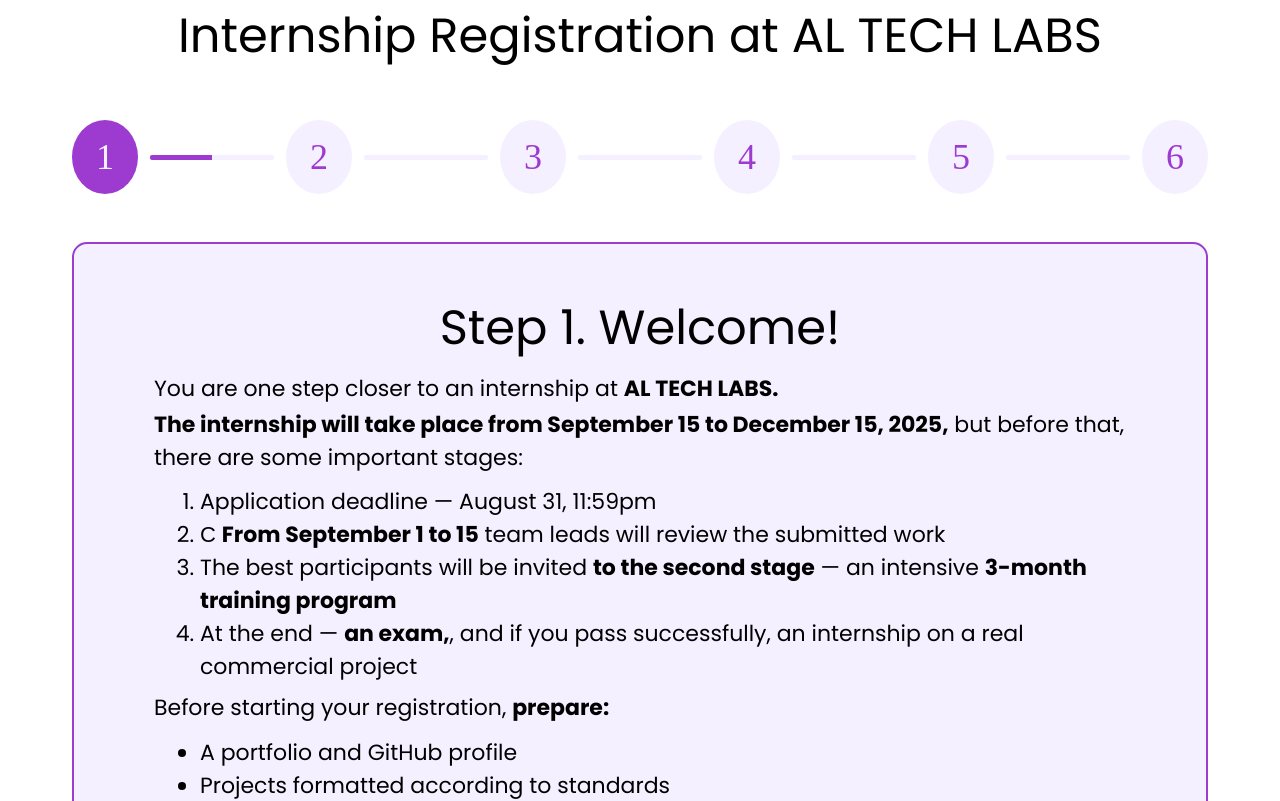
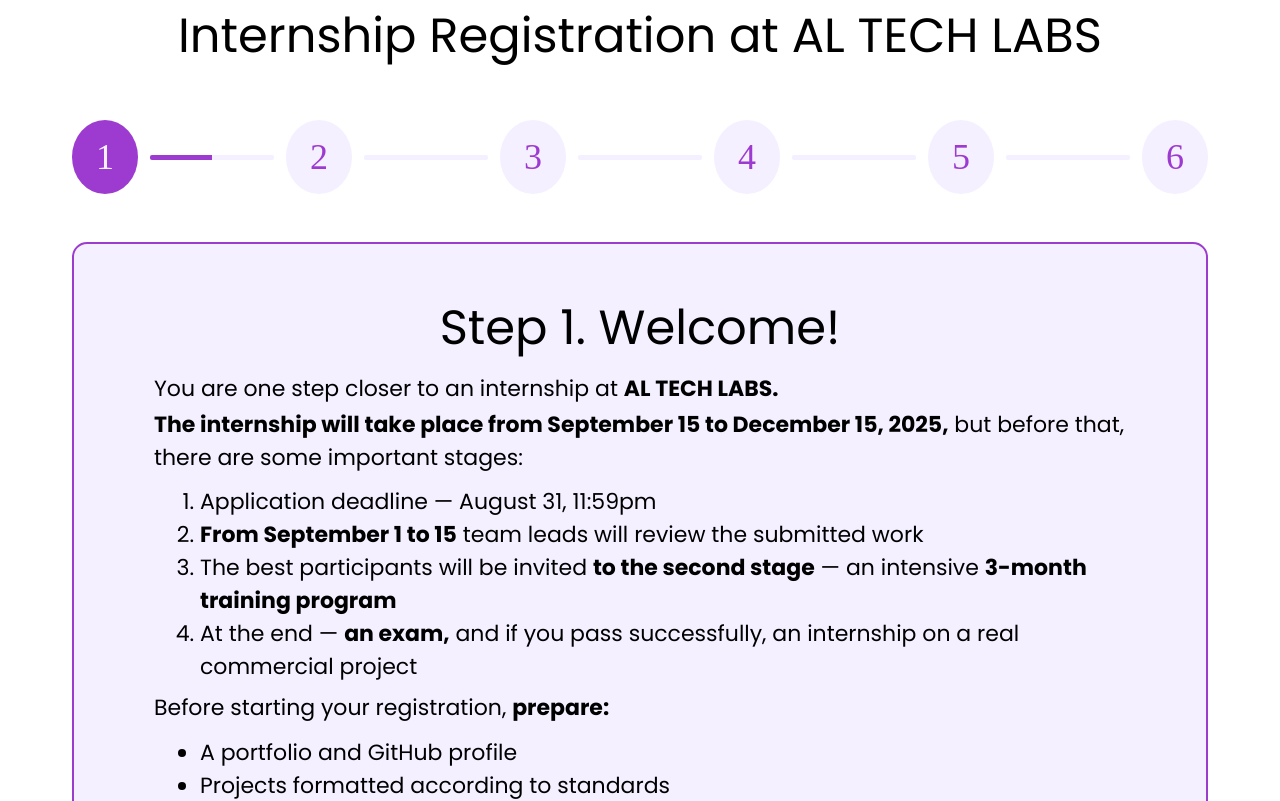
Before and after one commit to Diana1888/Internship-registration, a React (Vite) app: page / in a window 1280 px wide. Shown: the top 801 px of the page. Built offline with nearby package versions, Linux system fonts and the light colour scheme.

Commit message:
Fixed minor issues

```diff
--- a/src/features/registration/ui/steps/Welcome/StepWelcome.jsx
+++ b/src/features/registration/ui/steps/Welcome/StepWelcome.jsx
@@ -13,22 +13,22 @@
             <p><span className={styles.boldText}>The internship will take place from September 15 to December 15, 2025,</span> but before that, there are some important stages:</p>
             <ol className={styles.list}>
                 <li><span>Application deadline — August 31, 11:59pm</span></li>
-                <li>С <span className={styles.boldText}>From September 1 to 15</span> team leads will review the submitted work</li>
+                <li><span className={styles.boldText}>From September 1 to 15</span> team leads will review the submitted work</li>
                 <li>The best participants will be invited <span className={styles.boldText}>to the second stage</span>  — an intensive <span className={styles.boldText}>3-month training program</span></li>
-                <li>At the end — <span className={styles.boldText}>an exam,</span>, and if you pass successfully, <span>an internship on a real commercial project</span></li>
+                <li>At the end — <span className={styles.boldText}>an exam,</span> and if you pass successfully, <span>an internship on a real commercial project</span></li>
             </ol>
             <p>Before starting your registration, <span className={styles.boldText}>prepare:</span></p>
             <ul className={styles.list}>
                 <li>A portfolio and GitHub profile</li>
                 <li>Projects formatted according to standards</li>
             </ul>
-            <p><Paperclip className={styles.paperClip}/>We’ve prepared <a href="/public/guide.pdf" download>a guide on how to get your projects ready </a> — download it and make sure everything is in order.</p>
+            <p><Paperclip className={styles.paperClip}/>We’ve prepared <a href="/Internship-registration/guide.pdf" download>a guide on how to get your projects ready </a> — download it and make sure everything is in order.</p>
             <p className={styles.tip}>
                 <img src={line} className={styles.line} width={24} alt="line"/>
                 Only after that, proceed to the next step.
             </p>
             <div className={styles.buttonContainer}>
-                <Button tag='Link' to='/public/guide.pdf' download>
+                <Button tag='Link' href="/Internship-registration/guide.pdf" download>
                     Download The Guide
                 </Button>
 
```
